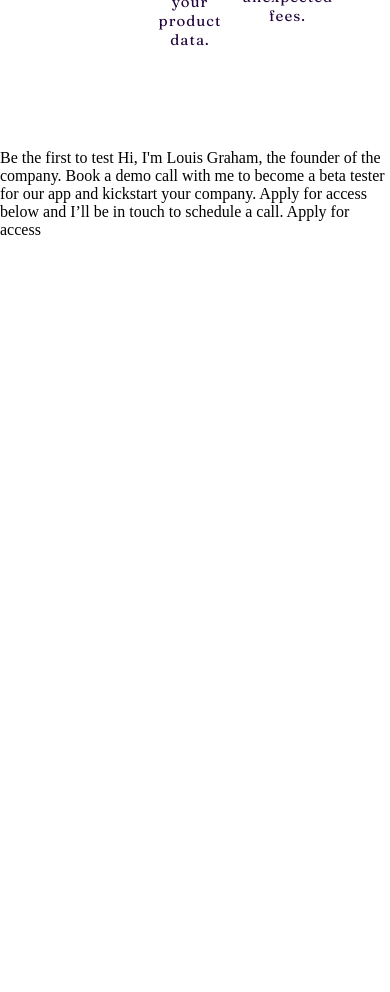
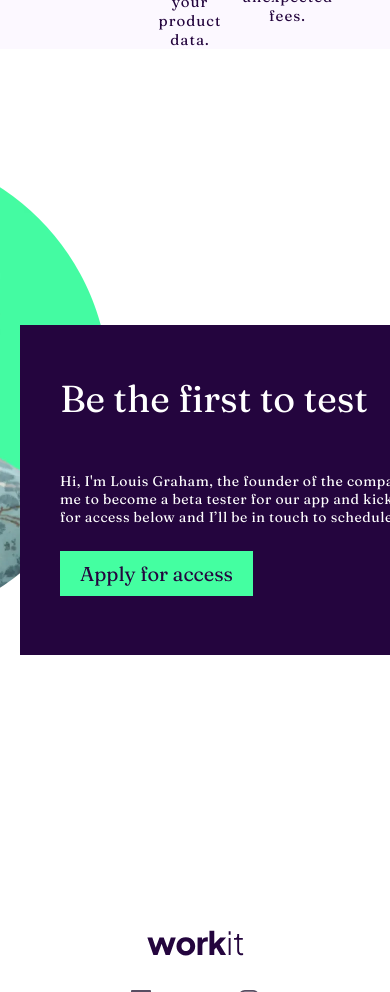
Before and after one commit to Gilreon/workit-landing-page, a plain HTML site: page index.html in a window 390 px wide. Shown: the part 1008-2000 px from the top of the page. Before the commit the page ends 1247 px from the top, so only its background shows below. Drawn offline with Linux system fonts and the light colour scheme.

Commit message:
fixing colors make responsive next

```diff
--- a/index.html
+++ b/index.html
@@ -84,13 +84,47 @@
 
 </div>
 
-  Be the first to test
+<div class="bottomSection">
 
-  Hi, I'm Louis Graham, the founder of the company. Book a demo call with me to become a
-  beta tester for our app and kickstart your company. Apply for access below and I’ll be
-  in touch to schedule a call.
+  <div class="bottomImg">
+    <img src="./starter-code/assets/images/image-founder.webp" alt="">
+  </div>
 
-  Apply for access
+  <div class="bottomCard">
+
+    <div class="bottomCardHeading">
+      <h2> Be the first to test</h2>
+    </div>
+
+    <div class="bottomCardInfo">
+      <p>Hi, I'm Louis Graham, the founder of the company. Book a demo call with me to become a
+      beta tester for our app and kickstart your company. Apply for access below and I’ll be
+      in touch to schedule a call.</p>
+    </div>
+
+    <div class="bottomCardBtn">
+      <a href="#">Apply for access</a>
+    </div>
+
+  </div>
+</div>
+
+
+
+<div class="bottomFooter">
+
+  <div class="footerImg">
+    <img src="./starter-code/assets/images/logo-dark.svg" alt="">
+  </div>
+
+  <div class="socialIcons">
+    <img src="./starter-code/assets/images/icon-facebook.svg" alt="">
+    <img id="twitter" src="./starter-code/assets/images/icon-twitter.svg" alt="">
+    <img src="./starter-code/assets/images/icon-instagram.svg" alt="">
+
+  </div>
+</div>
+
 
 </body>
 </html>
--- a/styles.css
+++ b/styles.css
@@ -54,6 +54,7 @@ justify-content: center;
     margin-right: auto;
     width: 767px;
     padding-top: 17%;
+
 }
 .text {
     text-align: center;
@@ -82,6 +83,8 @@ justify-content: center;
     margin-bottom:100px;
     color: #24053E;
     font-family:'Fraunces';
+    background-color: #FCF8FF;
+
 }
 .infoHero h2{
     text-align: center;
@@ -116,3 +119,78 @@ justify-content: center;
 .cardTitle {
     margin: 55px 0 25px 0;
 }
+
+.bottomSection {
+    display: flex;
+    align-items: center;
+    justify-content: center;
+}
+
+.bottomImg img{
+    width: 477px;
+    height: 477px;
+    position: relative;
+    margin-right: 650px;
+    margin-bottom: 300px;
+    z-index: 1;
+}
+
+.bottomCard {
+    background-color: #24053E;
+    display: flex;
+    flex-direction: column;
+    color: white;
+    width: 650px;
+    height: 330px;
+    padding-left:40px;
+    position: absolute;
+    margin-left:300px;
+    margin-bottom:100px;
+    z-index: 2;
+}
+
+.bottomCardHeading {
+    font-family: 'Fraunces';
+    font-size: 25px;
+    text-align: left;
+    margin: 50px 0;
+}
+
+.bottomCardInfo {
+    font-family: 'Fraunces';
+    font-size: 14px;
+    letter-spacing: 0.5px;
+    text-align: left;
+    margin-bottom: 35px;
+    margin-right: 80px;
+}
+
+.bottomCardBtn a {
+    font-family: 'Fraunces';
+    text-decoration: none;
+    font-size: 20px;
+    color: #24053E;
+    border: none;
+    background-color: #44FFA1;
+    padding: 10px 20px;
+}
+
+
+.bottomFooter {
+    display: flex;
+    flex-direction: column;
+    justify-content: center;
+    align-items: center;
+}
+
+.footerImg {
+    margin-bottom: 30px;
+}
+
+#twitter {
+    margin:0 30px;
+}
+
+.bottomFooter {
+    margin-bottom: 30px;
+}
```
